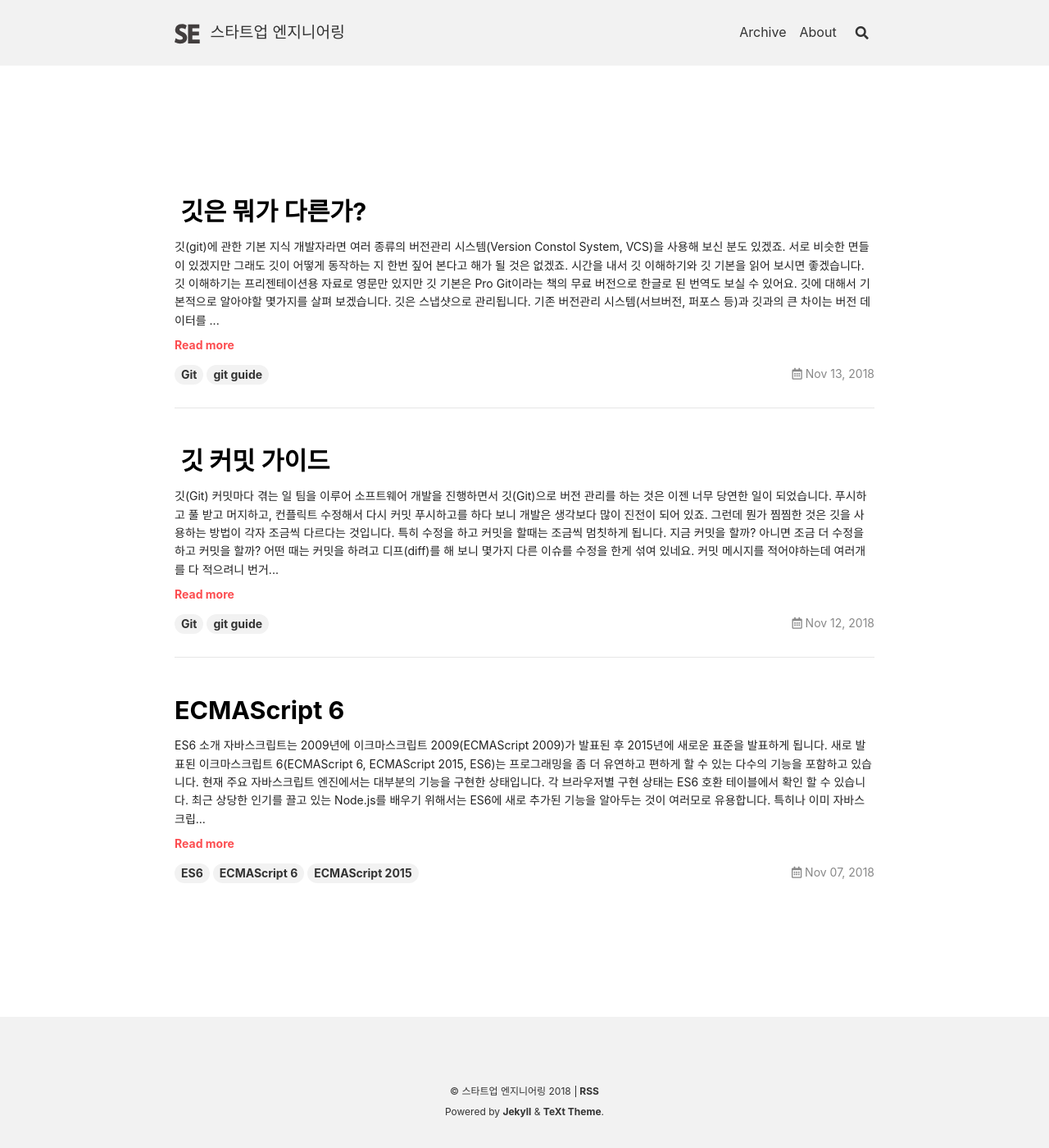
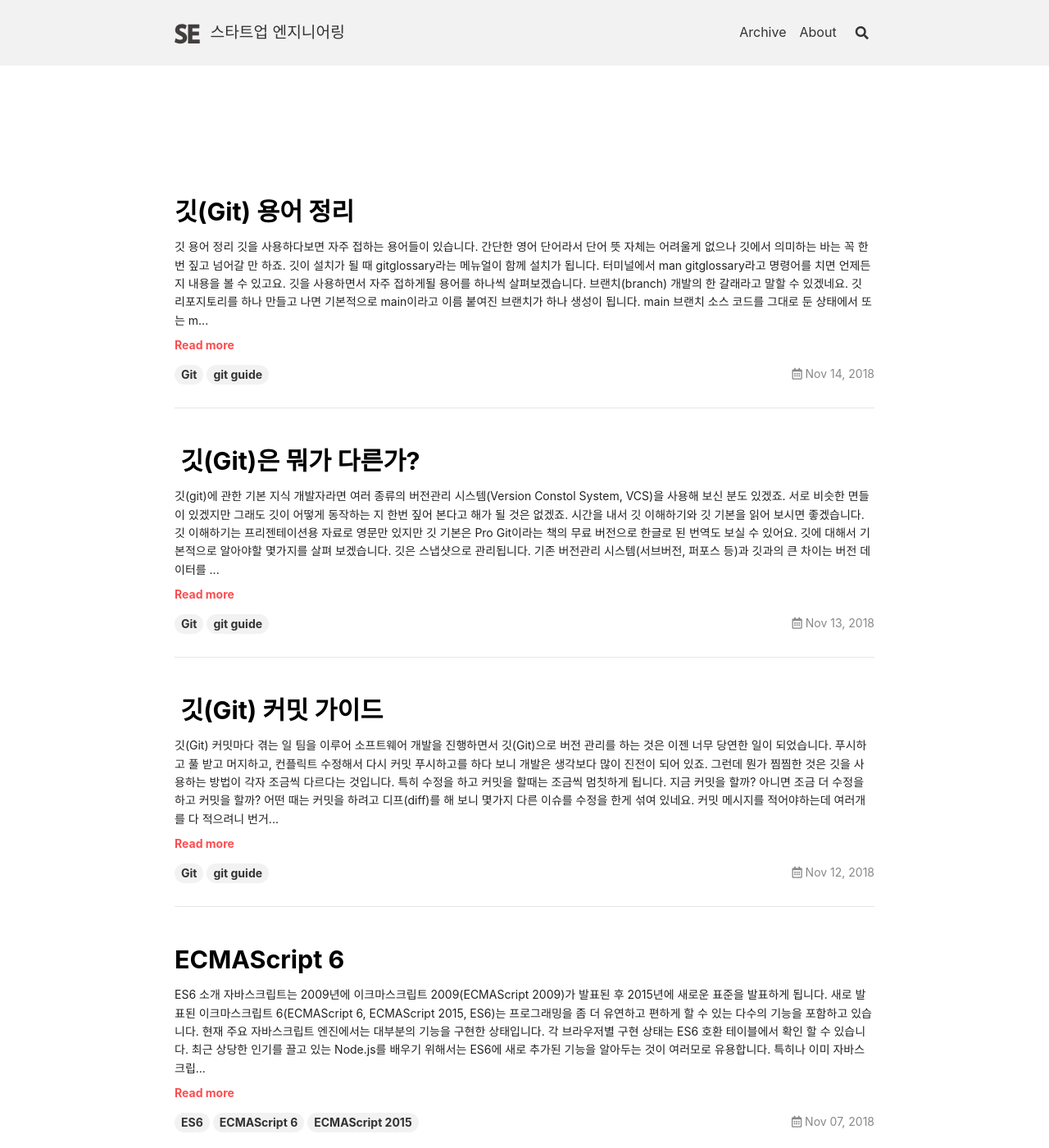
Before and after one commit to tinkhub/tinkhub.github.io, a Jekyll site: the page built from index.html, in a window 1280 px wide and 1400 px high. Shown: the whole window at 82% size. Built offline with Jekyll 4.4.1, drawn with Linux system fonts in a browser that asks for light colours; nearby versions of some CDN libraries; the list of posts is cut into pages by our own code; part of the change alters nothing that is shown.

Commit message:
post : git jargon

````diff
--- a/_posts/2018-11-12-git-commit-discipline.md
+++ b/_posts/2018-11-12-git-commit-discipline.md
@@ -1,5 +1,5 @@
 ---
-title:  깃 커밋 가이드
+title:  깃(Git) 커밋 가이드
 key: 20181111
 categories: [git]
 tags: [Git, git guide]
--- a/_posts/2018-11-13-how-git-is-different.md
+++ b/_posts/2018-11-13-how-git-is-different.md
@@ -1,5 +1,5 @@
 ---
-title:  깃은 뭐가 다른가?
+title:  깃(Git)은 뭐가 다른가?
 key: 20181113
 categories: [git]
 tags: [Git, git guide]
--- /dev/null
+++ b/_posts/2018-11-14-important-git-terms.md
@@ -0,0 +1,64 @@
+---
+title: 깃(Git) 용어 정리
+key: 20181114
+ccategories: [git]
+tags: [Git, git guide]
+---
+## 깃 용어 정리
+깃을 사용하다보면 자주 접하는 용어들이 있습니다. 간단한 영어 단어라서 단어 뜻 자체는 어려울게 없으나 깃에서 의미하는 바는 꼭 한번 짚고 넘어갈 만 하죠. 깃이 설치가 될 때 `gitglossary`라는 메뉴얼이 함께 설치가 됩니다. 터미널에서 `man gitglossary`라고 명령어를 치면 언제든지 내용을 볼 수 있고요.
+
+![gitglossary](/assets/images/gitjargon.png)
+
+깃을 사용하면서 자주 접하게될 용어를 하나씩 살펴보겠습니다.
+### 브랜치(branch)
+개발의 한 갈래라고 말할 수 있겠네요. 깃 리포지토리를 하나 만들고 나면 기본적으로 main이라고 이름 붙여진 브랜치가 하나 생성이 됩니다. main 브랜치 소스 코드를 그대로 둔 상태에서 또는 main 브랜치는 기존 기능의 유지/보수만 하면서 새로운 기능을 추가하려고 한다면 새로운 브랜치를 하나 만드는 것이 그 시작이 되곤하죠. 깃은 브랜치를 자유롭고 편하게 만들 수 있도록 다자인된 시스템입니다. 큰 기능이건 작은 기능이건, 혹은 개인적인 관심사에따른 시험용 코드이건 원할 때마다 브랜치를 만들어도 전혀 문제가 되지 않습니다.
+
+코드를 수정하고 커밋을 하게되면 현재 사용중인 브랜치의 제일 앞에 들어간다고 하는데요. 이 브랜치의 제일 앞쪽 끝을 `브랜치 헤드`라고 부르게 됩니다. 개발이 진행되면서 이 브랜치 헤드는 계속 앞으로 나가게 되죠. 브랜치 헤드가 이동하는 방향을 포워드(forward)라고 합니다. 앞서 말한 것처럼 하나의 리포짓토리에는 다수의 브랜치가 생성이 되는데요. 현재 내가 작업하고 있는 워킹 트리(working tree)는 단 하나의 브랜치에 속해 있겠죠. 바로 현재 사용중인 브랜치라는 의미에서 커런트(current) 브랜치라고도 하고요. 가장 최근 체크아웃을 한 브랜치라서 체크아웃(check out) 브랜치라고도 합니다. 대문자로 헤드 (HEAD)도 바로 커런트 브랜치를 가르키고 있습니다.
+
+### 캐쉬(cache)
+현재는 사용하지 않는 용어로 인덱스(index)로 대체되었습니다.
+
+### 체크아웃(checkout)
+현재 작업중인 워킹 트리의 일부 혹은 전체를 업데이트 하는 것을 말합니다. 업데이트할 데이터는 깃 로컬 로컬 데이터베이스로부터 트리(폴더)나 블롭(파일)을 불로오게 되는데요. 현재 사용중인 브랜치에서 파일이나 폴더의 일부를 혹은 전체 내용을 데이터베이스에 있는 내용으로 업데이트할 수 있습니다. 이경우 수정중이던 내용이 모두 삭제 되므로 꼭 주의를 해야합니다. 또 하나는 깃 데이터베이스로부터 새로운 브랜치를 블러올 수도 있습니다. 이때는 현재 브랜치의 내용이 새로운 브랜치의 내용으로 업데이트가 되는 거죠.
+
+### 커밋(commit)
+명사로서 커밋은 깃에 데이터가 저장되온 히스토리의 한 지점을 말합니다. 팀간의 대화로 보면 '오늘 오전에 내가한 커밋에는 ....' 이런 식으로 사용되죠. 하나의 프로젝트에서 생각해 보면 전체 히스토리는 각 개별 커밋들이 서로 연결되는 과정으로 형성되어 있습니다. 다른 버전 관리 시스템에서 사용하는 용어 중에 리비전(revision), 버전(version)과 같은 의미로 사용한다고 봅니다. 그리고 커밋을 한 오브젝트 자체를 말할 때도 이 말을 사용합니다.
+
+동사로 사용도 되는데요. 커밋을 한다는 것은 현재 프로젝트의 상태를 스냅샷으로 저장하는 행동을 말합니다. 새로 커밋을 한다는 것은 현재의 상태를 나타내는 인덱스를 대표하는 커밋을 생성한다는 것입니다. 그리고 헤드(HEAD)를 그 새로운 커밋을 가르키게 만듭니다.
+
+### 패스트 포워드(fast-forward)
+현재 작업중인 브랜치가 있고 다른 브랜치의 내용을 `머지(merge)`하는 경우 발생하는 특별한 머지를 말합니다. 현재 내가 작업중인 브랜치가 master 브랜치에서 어제 생성한 develop 브랜치라고 합시다. 어제부터 develop 브랜치에서 작업을 하고 오늘 master 브랜치에 있는 내용을 머지하려고 합니다. 그런데 master 브랜치에는 develop 브랜치에서 작업한 내용보다 최근 수정한 내용이 포함되어 있어 내가 수정한 내용보다 앞쪽에 속하게 됩니다. 이런 경우 머지커밋(mergecommit)대신에 master 브랜치의 내용을 develop 브랜치에 최근 내용으로 업데이트를 합니다. 이 업데이를 `파스트 포워드`라고 부릅니다.
+
+### 펫치(fetch)
+리모트 리포지토리에서 브랜치의 헤드 레프(head ref)를 가져오는 것을 말합니다. 로컬 데이트베이스에 없는 오브젝트가 어떤 것인지 확인을 하고 그 오브젝트를 로컬로 가져옵니다.
+
+### 해시(hash)
+깃에서는 오브젝트 이름으로 해시를 사용합니다. `git log` 명령어를 사용하면 커밋 히스토리를 볼 수 있습니다.
+```
+commit f881ecb53d9ac68631ed9aa97421a8ef192009e5 (HEAD -> master, origin/master)
+Author: Ken You <commit@example.com>
+Date:   Wed Nov 14 20:54:57 2018 +1100
+
+    add favicon
+```
+첫 줄 'commit'옆에 보이는 암호같은 숫자가 바로 커밋 오브젝트 오브젝트의 해쉬이면서 커밋의 이름이 됩니다.
+
+### 헤드(소문자 head)
+브랜치의 제일 앞에 있는 커밋을 가르키는 레퍼런스를 부르는 이름입니다. 헤드는 각 리포짓토리의 `.git/refs/heads/` 폴더에 저장되어 있습니다.
+
+### 헤드(대문자 HEAD)
+간단하게 말하면 현재 브랜치를 말합니다. 작업 영역(working tree)은 HEAD에 의해서 지정되는 오브젝트 트리의 상태에서 만들어 집니다. 리포지토리에는 여러개의 브랜치가 있지만 그중에서 현재 체크아웃된 브랜치의 헤드(소문자 head)를 가르킵니다. 하지만 만일 현재 작업 영역이 특정 커밋을 바로 체크아웃한 상태라면 HEAD는 특정 브랜치의 head가 아닌 커밋 그 자체를 가르킵니다.
+
+### 인덱스(index)
+변경 내역이 포함된 파일들의 모음입니다. 현재 워킹 트이의 저장된 버전인데요. 여러 버전의 내용을 포함할 수 있습니다. 이 내용은 머지를 할 때 사용하게 됩니다.
+
+### 풀(pull)
+브랜치를 풀한다는 것은 브랜치의 내용을 펫치를 한 후 머지를 하는 것을 말압니다.
+
+### 푸시(push)
+로컬의 수정 내용을 리모트 리포지토리에 저장하는 것을 말합니다. 우선 리모트 리포지토리에서 헤드가 가르키는 것을 검사합니다. 로컬의 리모트이 내용을 이미 포함한 직접적인 조상인지를 검사합니다. 검사가 통과가 되면 현재 로컬에 있는 변경사항과 새로 생성된 오브젝트를 리모트 리포지토리로 전달합니다. 만일 로컬이 리모트의 적접적인 조상 관계가 없다면 푸시는 실패가 됩니다. 이 경우 리모트 리포지토리를 풀을 한 후 다시 푸시를 하면 성공합니다.
+
+### 리베이스(rebase)
+현재 브랜치 처음 생성할 때 어느 특정 커밋(base)에서 시작된 것입니다. 리베이스는 이 베이스를 다시 다른 브랜치의 head로 이동하는 것입니다. 이동을 하게되면 자동으로 현재 브랜치에서 변경된 내역을 새로 변경된 베이스에서 시작된 것으로 커밋을 생성해 줍니다.
+
+---
````
Also changed, not shown: assets/images/gitjargon.png (added), assets/images/logo/logo.svg.
